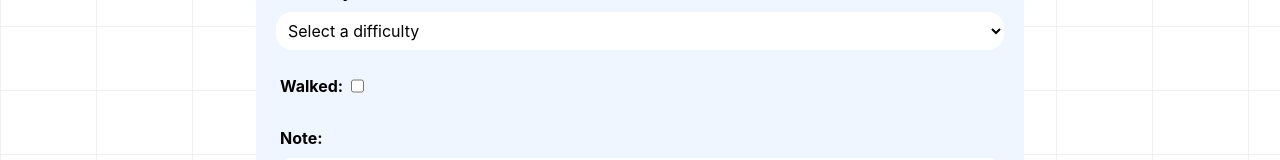
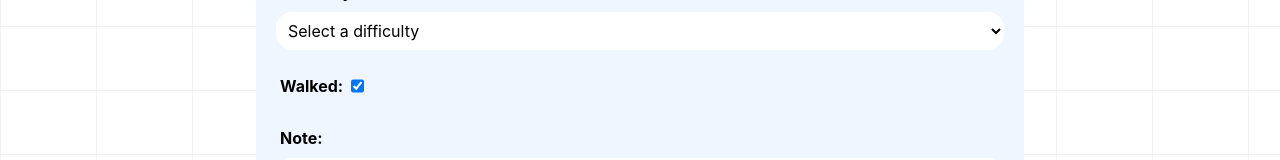
Before and after one commit to abrl7/Trail-Head, a React (Vite) app: page /log in a window 1280 px wide. Shown: the part 486-646 px from the top of the page. Built offline with nearby package versions, Linux system fonts and the light colour scheme.

Commit message:
trail Context created

```diff
--- a/src/App.jsx
+++ b/src/App.jsx
@@ -5,7 +5,8 @@ import LogTrailPage from './components/LogTrailPage.jsx';
 import StatsPage from './components/StatsPage.jsx';
 import NotFound from './components/NotFound.jsx';
 import TrailDetailPage from './components/TrailDetailPage.jsx';
-
+import trailContext from './context/trailContext.js';
+import { useState } from "react";
 
   const router=createBrowserRouter([
   {
@@ -23,10 +24,13 @@ import TrailDetailPage from './components/TrailDetailPage.jsx';
 ]);
 
 function App() {
+  const [trails, settrails] = useState([])
 
   return (
     <>
+<trailContext.Provider value={{trails,settrails}}>
     <RouterProvider router={router} />
+</trailContext.Provider>
     </>
   )
 }
--- a/src/components/LogTrailPage.jsx
+++ b/src/components/LogTrailPage.jsx
@@ -2,14 +2,17 @@ import React from 'react'
 import { useState } from 'react';
 import { useNavigate } from "react-router-dom";
 import { useForm } from 'react-hook-form';
+import {useContext} from 'react';
+import trailContext from '../context/trailContext.js';
 
 // 1. without react-hook-form,
 const LogTrailPage = () => {
 
   const navigate = useNavigate();
 
+  const {trails,settrails}=useContext(trailContext)
 
-  const [trails, settrails] = useState([])
+
   const [reqTrailName, setreqTrailName] = useState(true)
 
   const [trailForm, settrailForm] = useState({
@@ -122,7 +125,7 @@ const LogTrailPage = () => {
 
             <div className='flex gap-1'>
               <label className='font-bold p-1' htmlFor="walked">Walked:</label>
-              <input className='bg-white p-2 rounded-2xl' type="checkbox" placeholder="Enter trail name" name="walked" id="walked" value={trailForm.walked} onChange={handleChange} />
+              <input className='bg-white p-2 rounded-2xl' type="checkbox" placeholder="Enter trail name" name="walked" id="walked" checked={trailForm.walked} onChange={handleChange} />
             </div>
 
             <div className='flex flex-col gap-1'>
--- /dev/null
+++ b/src/context/trailContext.js
@@ -0,0 +1,3 @@
+import  {createContext} from "react";
+const trailContext = createContext({});
+export default trailContext;
--- a/src/layouts/RootLayout.jsx
+++ b/src/layouts/RootLayout.jsx
@@ -6,9 +6,9 @@ import NavBar from '../components/NavBar.jsx';
 export default function RootLayout() {
   return (
     <>
-  <div class="absolute inset-0 -z-10 h-full w-full bg-white bg-[linear-gradient(to_right,#f0f0f0_1px,transparent_1px),linear-gradient(to_bottom,#f0f0f0_1px,transparent_1px)] bg-[size:6rem_4rem]"><div class="absolute bottom-0 left-0 right-0 top-0 bg-[radial-gradient(circle_500px_at_50%_200px,#C9EBFF,transparent)]"></div></div>
+  <div className="absolute inset-0 -z-10 h-full w-full bg-white bg-[linear-gradient(to_right,#f0f0f0_1px,transparent_1px),linear-gradient(to_bottom,#f0f0f0_1px,transparent_1px)] bg-[size:6rem_4rem]"><div class="absolute bottom-0 left-0 right-0 top-0 bg-[radial-gradient(circle_500px_at_50%_200px,#C9EBFF,transparent)]"></div></div>
     <div>
-      <Header/>
+      <Header />
       <NavBar />
       <main>
         <Outlet />
```
